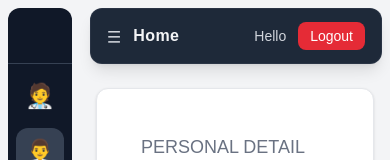
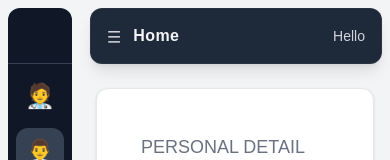
Before and after one commit to WISANUPHORNPOTHI/cannidateProject, a Next.js app: page /main/Staff in a window 390 px wide. Shown: the top 160 px of the page. Built offline with nearby package versions, Linux system fonts and the light colour scheme; no server answers.

Commit message:
responsive app

```diff
--- a/app/components/layout/Navbar.tsx
+++ b/app/components/layout/Navbar.tsx
@@ -58,19 +58,6 @@ export function Navbar({
                 >
                     Hello
                 </motion.span>
-
-                <button
-                    className="
-            rounded-lg
-            bg-red-500/90
-            px-3 py-1 text-sm
-            text-white
-            hover:bg-red-500
-            transition
-          "
-                >
-                    Logout
-                </button>
             </div>
         </motion.header>
     );
```
